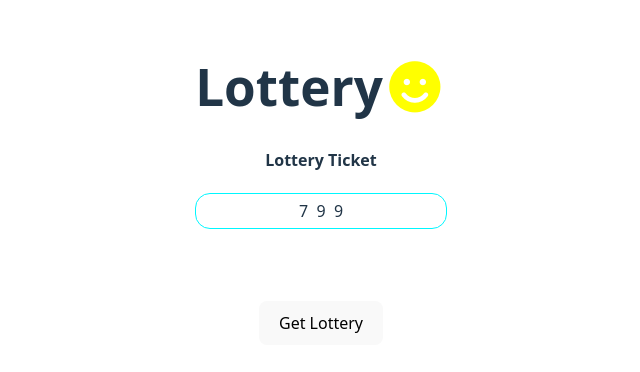
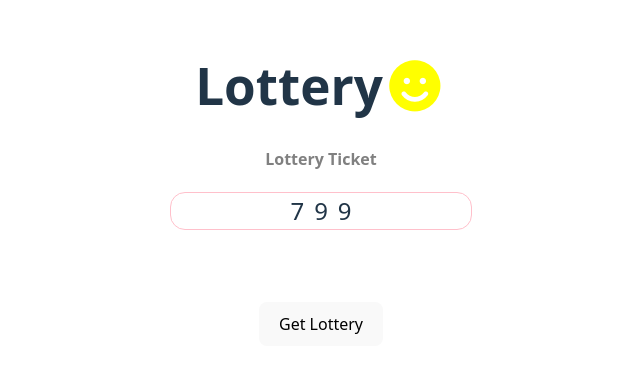
Before and after one commit to yashmudgal390/code, a React (Vite) app in the folder coding stuf/delta/REACT/react-states/: page / in a window 1280 px wide. Shown: the part 216-588 px from the top of the page, without its empty margins (319-959 px from the left). Built offline with nearby package versions, Linux system fonts and the light colour scheme.

Commit message:
Liftig state up

```diff
--- a/coding stuf/delta/REACT/react-states/src/App.jsx
+++ b/coding stuf/delta/REACT/react-states/src/App.jsx
@@ -4,16 +4,15 @@ import LikeButton from './LikeButton'
 import LudoBoard from './LudoBoard'
 import TodoList from './TodoList'
 import Lottery from './Lottery'
+import Ticket from './Ticket'
 
 function App() {
 
 
   return (
     <>
-    {/* <TodoList/> */}
-      {/* <LudoBoard/>
-      <LikeButton/> */}
-      <Lottery/>
+
+      <Lottery n={3} wsum={15}/>
 
     </>
   )
--- a/coding stuf/delta/REACT/react-states/src/Lottery.css
+++ /dev/null
@@ -1,10 +0,0 @@
-.ticket{
-    border: 1px solid rgb(0, 247, 255);
-    padding: 5px;
-    border-radius: 15px;
-}
-
-.smile{color: yellow;}
-.win{
-    color: pink;
-}
--- a/coding stuf/delta/REACT/react-states/src/Lottery.jsx
+++ b/coding stuf/delta/REACT/react-states/src/Lottery.jsx
@@ -1,25 +1,30 @@
 import { useState } from "react"
-import ("./Lottery.css")
+
 import { genNumber } from "./helper.js";
 import { sum } from "./helper.js";
-export default function Lottery(){
-    let[ticket,setTicket]=useState(genNumber(3));
+import Ticket from "./Ticket.jsx";
+
+export default function Lottery({n=3,wsum=15}){
+
+    let[ticket,setTicket]=useState(genNumber(n));
     let updateNum=()=>{
-        setTicket(genNumber(3));
+        setTicket(genNumber(n));
     }
-    let isWinning = sum(ticket)===15;
+
+    let isWinning = sum(ticket)=== wsum;
     return(
         <div>
-            <h1>Lottery<i className="fa-solid fa-face-smile smile"></i></h1>
-            <h4>Lottery Ticket</h4>
-            <h4 className="win">{isWinning && "congratulations! you WON   "}</h4>
-            <div className="ticket">
-                <span>{ticket[0]}</span>
-                &nbsp;&nbsp;
-                <span>{ticket[1]}</span>
-                &nbsp;&nbsp;
-                <span>{ticket[2]}</span>
-            </div>
+            <h1>Lottery<i className="fa-solid fa-face-smile " style={{color:"yellow"}}></i></h1>
+            <h4 style={{color:"gray"}}>Lottery Ticket</h4>
+          <h4 className="win" style={{ color: "white" }}>
+  {isWinning && (
+    <>
+      Congratulations! You WON <i className="fa-solid fa-heart" style={{ color: "red" }}></i>
+    </>
+  )}
+</h4>
+
+            <Ticket ticket={ticket} />
             <br></br><br></br><br></br>
             <button onClick={updateNum}>Get Lottery </button>
         </div>
--- /dev/null
+++ b/coding stuf/delta/REACT/react-states/src/Ticket.css
@@ -0,0 +1,5 @@
+.ticketdiv{
+    border: 1px solid pink;
+    border-radius: 15px;
+    width: 300px;
+}
--- /dev/null
+++ b/coding stuf/delta/REACT/react-states/src/Ticket.jsx
@@ -0,0 +1,13 @@
+import "./Ticket.css"
+import TicketNum from "./TicketNum";
+export default function Ticket({ticket}){
+    return(
+        <div className="ticketdiv">
+            {
+                ticket.map((num,idx)=>(
+                     <TicketNum num={num} key={idx}/>
+                    ))}
+        </div>
+            );
+
+};
--- /dev/null
+++ b/coding stuf/delta/REACT/react-states/src/TicketNum.css
@@ -0,0 +1,4 @@
+.ticketNum{
+    font-size: 1.5rem;
+    padding: 5px;
+}
--- /dev/null
+++ b/coding stuf/delta/REACT/react-states/src/TicketNum.jsx
@@ -0,0 +1,4 @@
+import "./TicketNum.css"
+export default function TicketNum({num}){
+    return <span className="ticketNum">{num}</span>
+}
```
